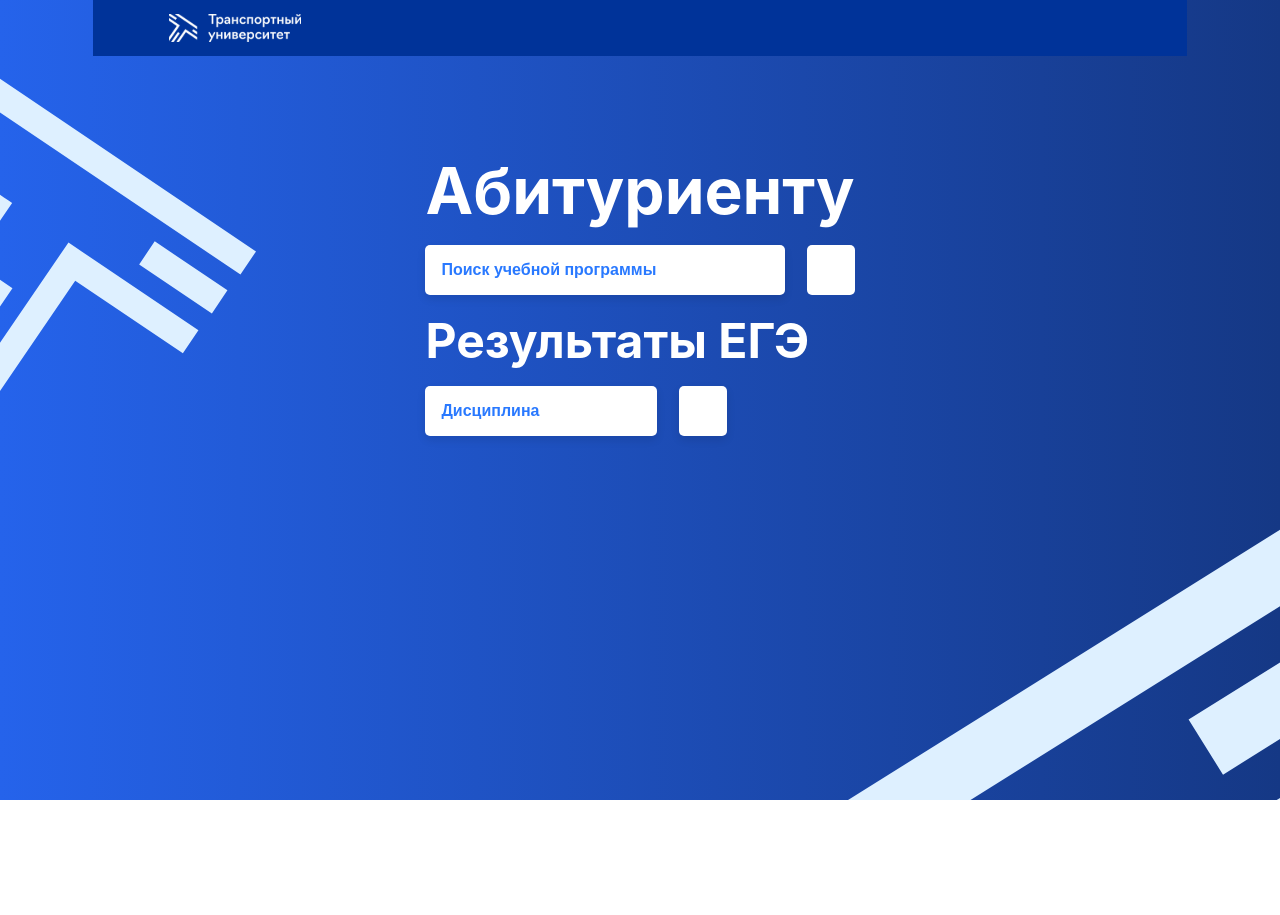
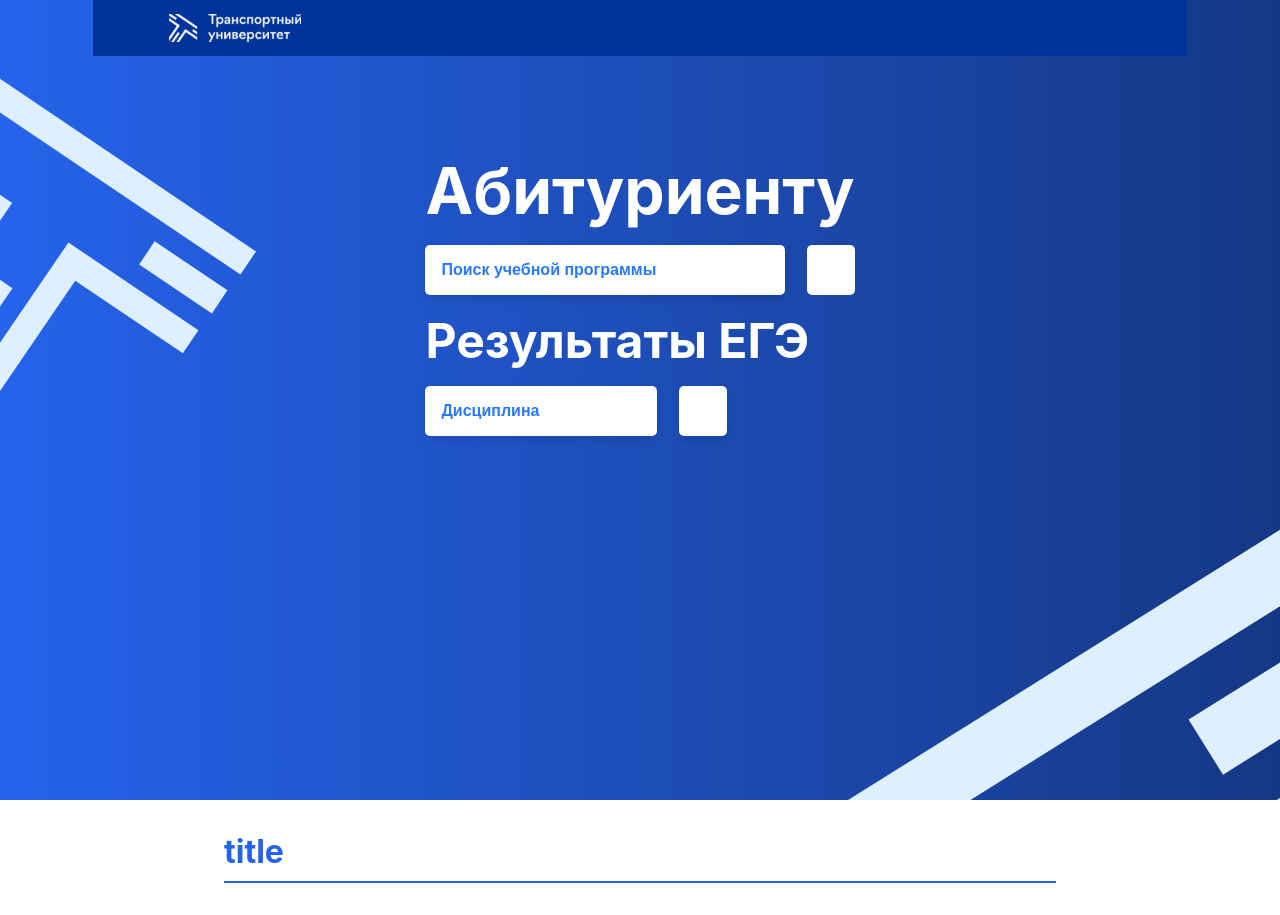
Before and after one commit to MIIT-inside/MIITWebApp, a React (Create React App) app in the folder frontend/: page / in a window 1280 px wide. Before the commit the page ends 800 px from the top, so only its background shows below. Built offline with nearby package versions, Linux system fonts and the light colour scheme.

Commit message:
write styles and change jsx for TitleWithLine.jsx

```diff
--- a/frontend/src/App.js
+++ b/frontend/src/App.js
@@ -1,10 +1,12 @@
 import './App.css';
 import MainSection from "./components/MainSection";
+import TitleWithLine from "./components/TitleWithLine";
 
 function App() {
   return (
       <div className="App">
         <MainSection />
+          <TitleWithLine/>
       </div>
   );
 }
--- a/frontend/src/components/TitleWithLine.jsx
+++ b/frontend/src/components/TitleWithLine.jsx
@@ -1,11 +1,11 @@
 import React from 'react';
-import './TitleWithLine.css';
+import '../styles/TitleWithLine.css';
 
 const TitleWithLine = ({ title }) => {
     return (
         <div className="title-with-line">
-            <h2>{title}</h2>
-            <hr className="title-line" />
+            <h2>{'title'}</h2>
+            <div className="line"></div>
         </div>
     );
 };
--- /dev/null
+++ b/frontend/src/styles/TitleWithLine.css
@@ -0,0 +1,20 @@
+.title-with-line {
+    display: flex;
+    flex-direction: column;
+    align-items: flex-start;
+    margin: 2rem 14rem;
+}
+
+.title-with-line h2 {
+    margin: 0;
+    padding-bottom: 10px;
+    font-size: 2rem;
+    font-weight: bold;
+    color: #2563EB;
+}
+
+.title-with-line .line {
+    width: 100%;
+    height: 2px;
+    background-color: #2563EB;
+}
```
